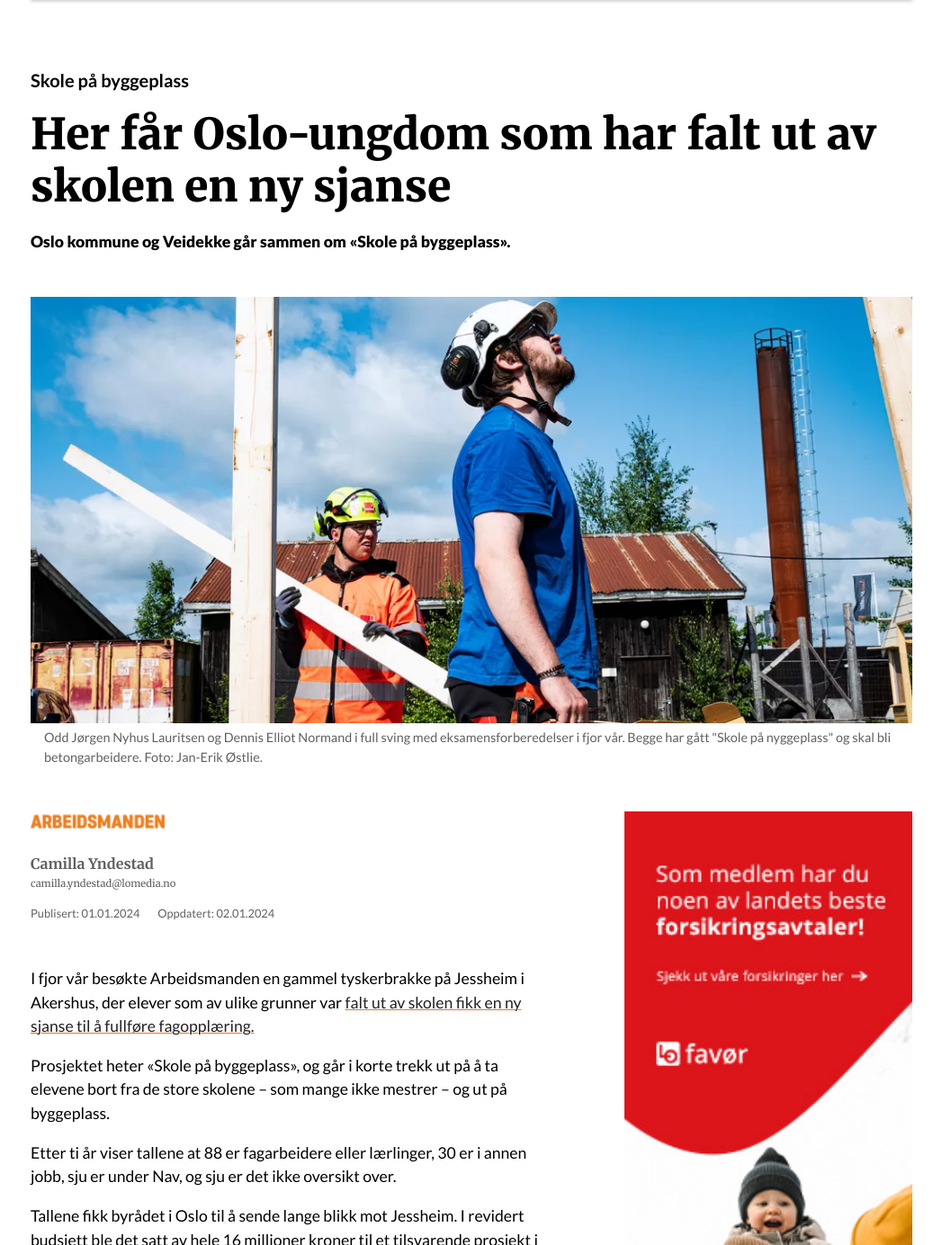
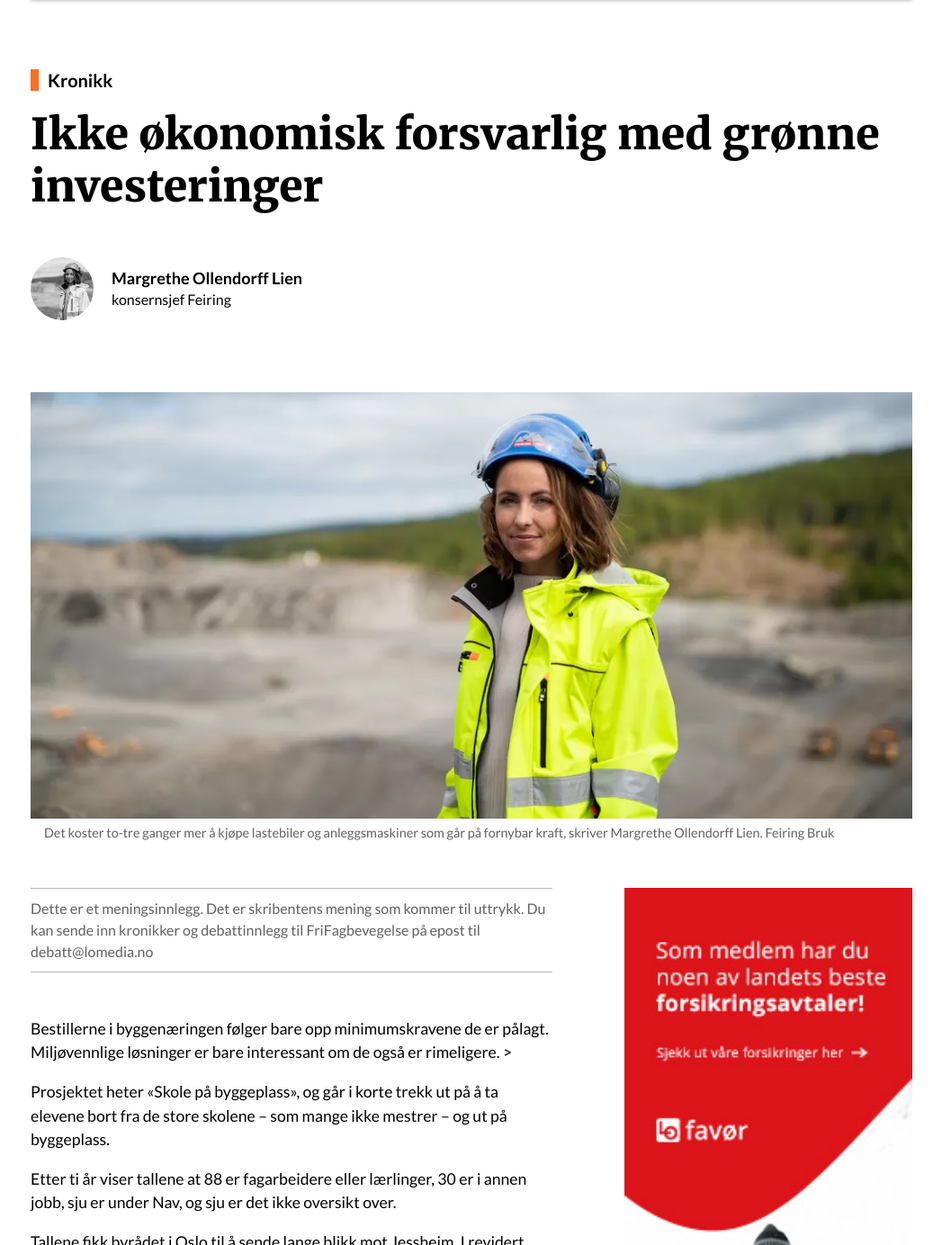
Before and after one commit to Ninuskaninus/frifag-artikkelmal-2024, a website with bundled scripts: page index.html in a window 1280 px wide. Shown: the part 233-1617 px from the top of the page at 90% size, without its empty margins (116-1163 px from the left). Built offline with nearby package versions, Linux system fonts and the light colour scheme.

Commit message:
changed head

```diff
--- a/index.html
+++ b/index.html
@@ -5,49 +5,42 @@
     <meta name="viewport" content="width=device-width, initial-scale=1.0" />
     <link rel="stylesheet" href="/dist/css/main.css" />
     <script src="/src/js/router.js" type="module"></script>
-    <title>FriFagbevegelse - Artikkelmal</title>
+    <title>FriFagbevegelse - Debatt</title>
   </head>
   <body>
     <nav class="frifag-navigation"></nav>
     <main>
       <section class="frifag-nav-secondary"></section>
       <section class="frifag-ad-top">ANNONSE</section>
-      <section class="frifag-article-head">
-        <h5>Skole på byggeplass</h5>
-        <h1>Her får Oslo-ungdom som har falt ut av skolen en ny sjanse</h1>
-        <p>Oslo kommune og Veidekke går sammen om «Skole på byggeplass».</p>
+      <section class="frifag-debatt-head">
+        <h5>Kronikk</h5>
+        <h1>Ikke økonomisk forsvarlig med grønne investeringer</h1>
+        <div class="frifag-debatt-byline-container">
+          <img src="/src/img/image-3.583214.130260.20240131113844.1.webp" alt="">
+          <div class="frifag-debatt-byline">
+            <b>Margrethe Ollendorff Lien</b>
+            <p>konsernsjef Feiring</p>
+          </div>
+        </div>
       </section>
       <section class="frifag-article-top-image">
-        <img src="/src/img/img1.webp" alt="" />
+        <img src="/src/img/image-3.583214.130260.20240131113844.1.webp" alt="" />
         <p class="frifag-caption">
-          Odd Jørgen Nyhus Lauritsen og Dennis Elliot Normand i full sving med
-          eksamensforberedelser i fjor vår. Begge har gått "Skole på nyggeplass"
-          og skal bli betongarbeidere. Foto: Jan-Erik Østlie.
+         Det koster to-tre ganger mer å kjøpe lastebiler og anleggsmaskiner som går på fornybar kraft, skriver Margrethe Ollendorff Lien.
+Feiring Bruk
         </p>
       </section>
       <section class="frifag-article-content">
         <article>
           <section class="frifag-article-byline">
-            <img src="/src/img/Arbeidsmanden_section-logo 1.png" alt="" />
-            <div class="frifag-article-byline-container">
-              <div class="frifag-byline">
-                <p>Camilla Yndestad</p>
-                <small>camilla.yndestad@lomedia.no</small>
-              </div>
-            </div>
-            <div class="frifag-published-container">
-              <p>Publisert: 01.01.2024</p>
-              <p>Oppdatert: 02.01.2024</p>
+            <div class="frifag-debatt-information">
+              <p>Dette er et meningsinnlegg. Det er skribentens mening som kommer til uttrykk. Du kan sende inn kronikker og debattinnlegg til FriFagbevegelse på epost til debatt@lomedia.no</p>
             </div>
           </section>
 
           <section class="frifag-article">
             <p>
-              I fjor vår besøkte Arbeidsmanden en gammel tyskerbrakke på
-              Jessheim i Akershus, der elever som av ulike grunner var
-              <a href=""
-                >falt ut av skolen fikk en ny sjanse til å fullføre
-                fagopplæring.</a
+              Bestillerne i byggenæringen følger bare opp minimumskravene de er pålagt. Miljøvennlige løsninger er bare interessant om de også er rimeligere.
               >
             </p>
             <p>
--- /dev/null
+++ b/src/sass/_debatt.scss
@@ -0,0 +1,63 @@
+.frifag-debatt-head{
+        max-width: 1020px;
+        padding: 0 20px;
+        margin: 30px 0;
+
+                h5 {
+                    margin-bottom: 20px;
+                    border-left: 9px solid $orange;
+                    padding-left: 10px;
+                }
+
+                h1 {
+                    margin-bottom: 20px;
+
+                }
+
+                p {
+                    font-weight: 800;
+                    max-width: 580px;
+                }
+
+        img{
+            height: 70px;
+            width: 70px;
+            border-radius: 50%;
+            margin-right: 20px;
+            object-fit: cover;
+            filter: grayscale(100%);
+        }
+}
+
+.frifag-debatt-byline-container{
+    display: flex;
+    flex-direction: row;
+    align-items: center;
+    margin: 50px 0;
+
+
+    p{
+        font-size: 1rem;
+        margin: 0;
+        font-weight: 500;
+    }
+
+    b{
+        font-family: $font-family-sans-serif;
+    }
+}
+
+
+
+.frifag-debatt-information{
+    border-top: 1px solid $light-gray;
+    border-bottom: 1px solid $light-gray;
+
+    p{
+        font-size: 1rem;
+        margin: 0;
+        font-weight: 500;
+        padding: 10px 0;
+        color: $dark-gray;
+    }
+}
--- a/src/sass/main.scss
+++ b/src/sass/main.scss
@@ -2,3 +2,4 @@
 @import "_layout";
 @import "_headings.scss";
 @import "_factbox.scss";
+@import "_debatt.scss";
```
Also changed, not shown: dist/css/main.css, src/img/image-3.583214.130260.20240131113844.1.webp (added), 1 other file.
